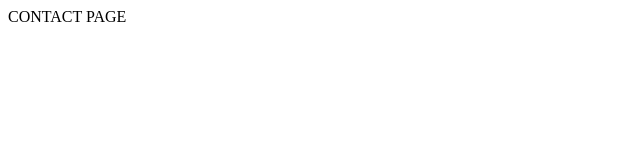
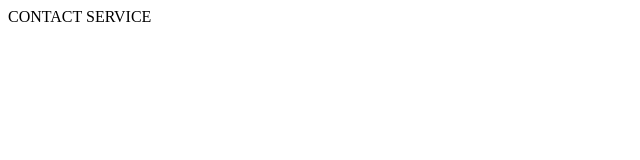
Before and after one commit to malaquias-crazy/github-master, a plain HTML site: page contact.html in a window 1280 px wide. Shown: the full height of the page, 0-640 px from the left. Drawn offline with Linux system fonts and the light colour scheme.

Commit message:
final changes closes #2

```diff
--- a/contact.html
+++ b/contact.html
@@ -7,6 +7,6 @@
     <title>Document</title>
 </head>
 <body>
-    CONTACT PAGE
+    CONTACT SERVICE
 </body>
 </html>
```
